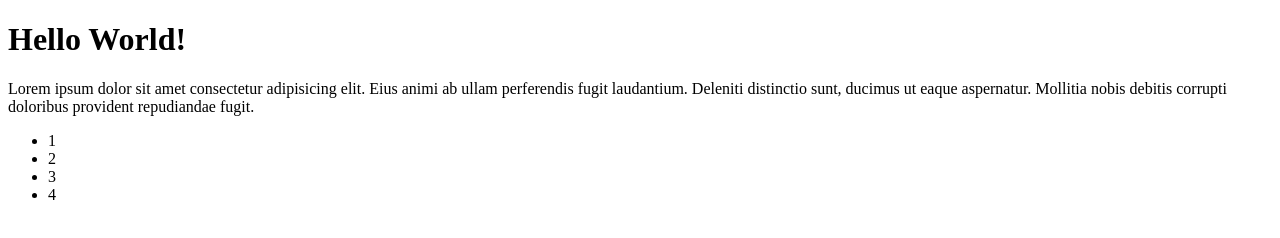
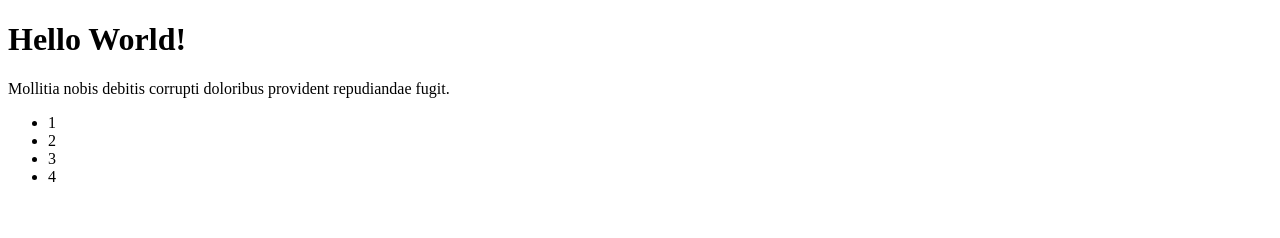
Before and after one commit to zya2720/zya-git-test, a plain HTML site: page index.html in a window 1280 px wide. Drawn offline with Linux system fonts and the light colour scheme.

Commit message:
mengubah paragraf utama

```diff
--- a/index.html
+++ b/index.html
@@ -8,10 +8,7 @@
   <body>
     <h1>Hello World!</h1>
     <p>
-      Lorem ipsum dolor sit amet consectetur adipisicing elit. Eius animi ab
-      ullam perferendis fugit laudantium. Deleniti distinctio sunt, ducimus ut
-      eaque aspernatur. Mollitia nobis debitis corrupti doloribus provident
-      repudiandae fugit.
+      Mollitia nobis debitis corrupti doloribus provident repudiandae fugit.
     </p>
     <ul>
       <li>1</li>
```
